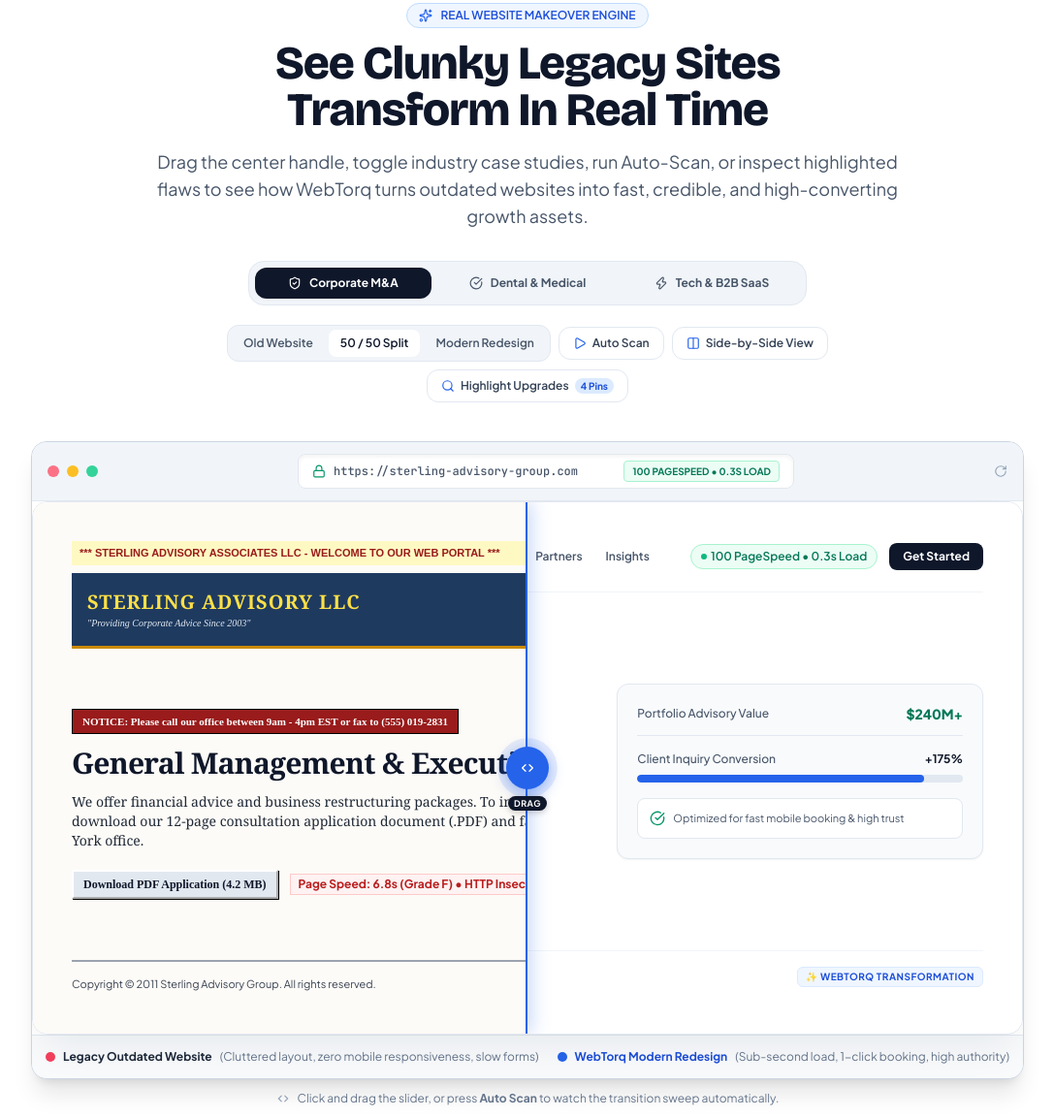
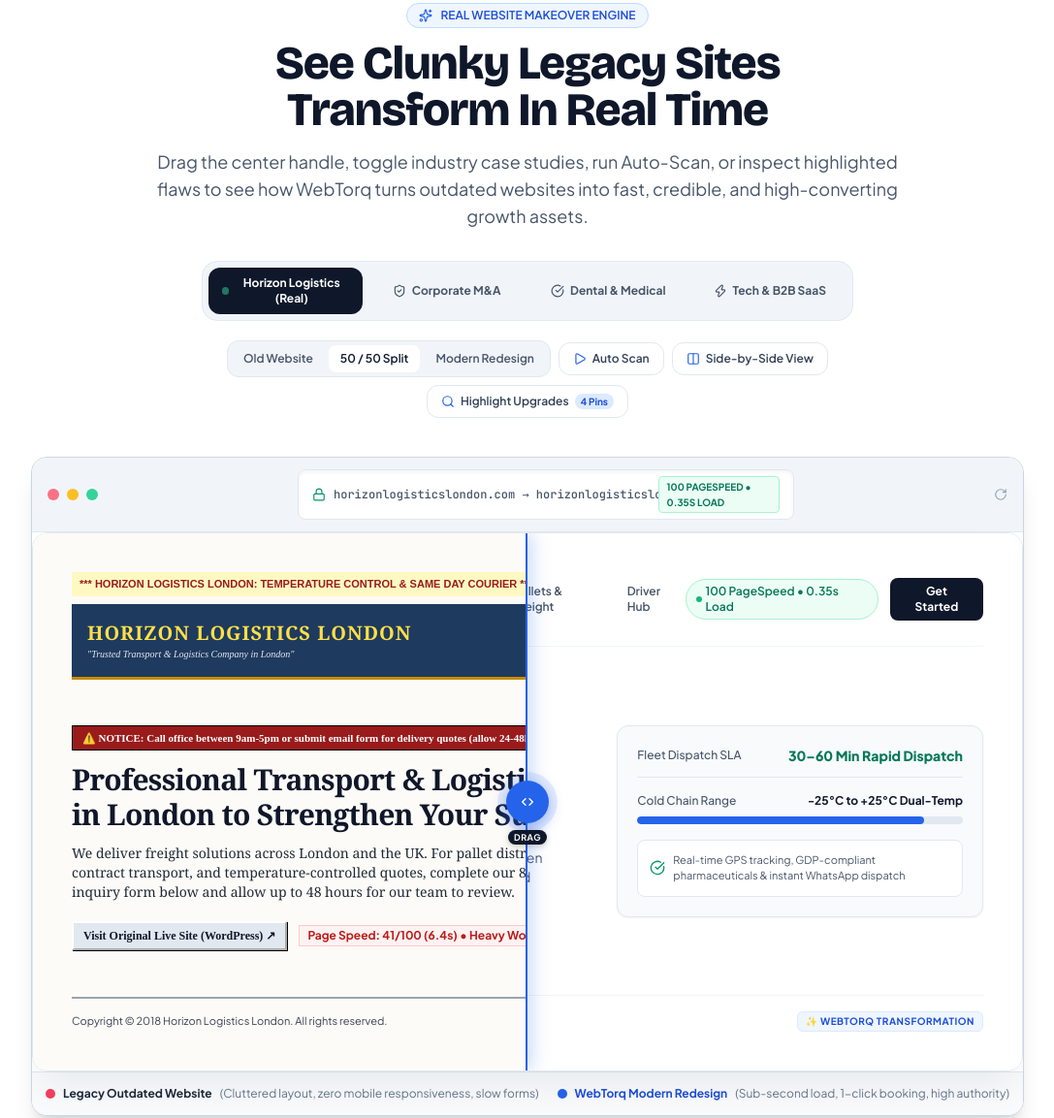
Before and after one commit to 4dopt/webtorq, a website: page index.html in a window 1280 px wide. Shown: the part 4176-5329 px from the top of the page at 97% size, without its empty margins (96-1183 px from the left). Drawn offline with nearby package versions, Linux system fonts and the light colour scheme.

Commit message:
feat(comparison): add real Horizon Logistics London redesign case study

```diff
--- a/index.html
+++ b/index.html
@@ -1017,16 +1017,20 @@
         </p>
 
         <!-- Industry Case Study Switcher Tabs -->
-        <div class="mt-8 flex flex-wrap items-center justify-center gap-2 p-1.5 rounded-2xl bg-slate-100 border border-slate-200 max-w-xl mx-auto">
-          <button onclick="switchIndustry('corporate')" data-industry="corporate" class="industry-tab-btn flex-1 min-w-[140px] px-4 py-2 rounded-xl text-xs font-bold transition-all flex items-center justify-center gap-2 bg-slate-900 text-white shadow-xs">
+        <div class="mt-8 flex flex-wrap items-center justify-center gap-2 p-1.5 rounded-2xl bg-slate-100 border border-slate-200 max-w-2xl mx-auto">
+          <button onclick="switchIndustry('horizon')" data-industry="horizon" class="industry-tab-btn flex-1 min-w-[150px] px-3.5 py-2 rounded-xl text-xs font-bold transition-all flex items-center justify-center gap-1.5 bg-slate-900 text-white shadow-xs">
+            <span class="w-2 h-2 rounded-full bg-emerald-400 animate-pulse"></span>
+            <span>Horizon Logistics (Real)</span>
+          </button>
+          <button onclick="switchIndustry('corporate')" data-industry="corporate" class="industry-tab-btn flex-1 min-w-[130px] px-3.5 py-2 rounded-xl text-xs font-bold text-slate-600 hover:bg-slate-100 transition-all flex items-center justify-center gap-1.5">
             <i data-lucide="shield-check" class="w-3.5 h-3.5"></i>
             <span>Corporate M&A</span>
           </button>
-          <button onclick="switchIndustry('healthcare')" data-industry="healthcare" class="industry-tab-btn flex-1 min-w-[140px] px-4 py-2 rounded-xl text-xs font-bold text-slate-600 hover:bg-slate-100 transition-all flex items-center justify-center gap-2">
+          <button onclick="switchIndustry('healthcare')" data-industry="healthcare" class="industry-tab-btn flex-1 min-w-[130px] px-3.5 py-2 rounded-xl text-xs font-bold text-slate-600 hover:bg-slate-100 transition-all flex items-center justify-center gap-1.5">
             <i data-lucide="check-circle" class="w-3.5 h-3.5"></i>
             <span>Dental & Medical</span>
           </button>
-          <button onclick="switchIndustry('tech')" data-industry="tech" class="industry-tab-btn flex-1 min-w-[140px] px-4 py-2 rounded-xl text-xs font-bold text-slate-600 hover:bg-slate-100 transition-all flex items-center justify-center gap-2">
+          <button onclick="switchIndustry('tech')" data-industry="tech" class="industry-tab-btn flex-1 min-w-[130px] px-3.5 py-2 rounded-xl text-xs font-bold text-slate-600 hover:bg-slate-100 transition-all flex items-center justify-center gap-1.5">
             <i data-lucide="zap" class="w-3.5 h-3.5"></i>
             <span>Tech & B2B SaaS</span>
           </button>
@@ -1081,7 +1085,7 @@
             <div class="w-full max-w-lg mx-3 px-3.5 py-1.5 rounded-lg bg-white border border-slate-200 text-xs text-slate-600 flex items-center justify-between shadow-inner">
               <span class="flex items-center gap-2 font-mono truncate">
                 <i data-lucide="lock" class="w-3.5 h-3.5 text-emerald-600 shrink-0"></i>
-                <span id="comparisonBrowserUrl">https://sterling-advisory-group.com</span>
+                <span id="comparisonBrowserUrl">horizonlogisticslondon.com → horizonlogisticslondon.netlify.app</span>
               </span>
               <span id="comparisonSpeedBadge" class="hidden sm:inline-flex text-[10px] bg-emerald-50 text-emerald-700 font-bold px-2 py-0.5 rounded border border-emerald-200 uppercase">
                 100 PageSpeed
--- a/script.js
+++ b/script.js
@@ -18,7 +18,7 @@ document.addEventListener('DOMContentLoaded', () => {
 
 // 1. Interactive Before / After Comparison Slider Engine
 let comparisonState = {
-  currentIndustry: 'corporate',
+  currentIndustry: 'horizon',
   viewMode: 'slider', // 'slider' or 'side-by-side'
   autoScanActive: false,
   autoScanReqId: null,
@@ -28,6 +28,57 @@ let comparisonState = {
 };
 
 const comparisonData = {
+  horizon: {
+    name: 'Horizon Logistics London',
+    url: 'horizonlogisticslondon.com → horizonlogisticslondon.netlify.app',
+    liveUrl: 'https://horizonlogisticslondon.netlify.app/',
+    beforeUrl: 'https://horizonlogisticslondon.com/',
+    speedBadge: '100 PageSpeed • 0.35s Load',
+    securityBadge: 'GDP Compliant • Cold Chain A+',
+    before: {
+      marquee: '*** HORIZON LOGISTICS LONDON: TEMPERATURE CONTROL & SAME DAY COURIER ***',
+      logo: 'HORIZON LOGISTICS LONDON',
+      tagline: '"Trusted Transport & Logistics Company in London"',
+      nav: ['HOME', 'SERVICES', 'ABOUT_US', 'DRIVER_RECRUITMENT', 'CONTACT'],
+      alert: '⚠️ NOTICE: Call office between 9am-5pm or submit email form for delivery quotes (allow 24-48h).',
+      title: 'Professional Transport & Logistics Services in London to Strengthen Your Supply Chain',
+      body: 'We deliver freight solutions across London and the UK. For pallet distribution, contract transport, and temperature-controlled quotes, complete our 8-field contact inquiry form below and allow up to 48 hours for our team to review.',
+      btn: 'Visit Original Live Site (WordPress) ↗',
+      speedTag: 'Page Speed: 41/100 (6.4s) • Heavy WordPress / Elementor Bloat',
+      counter: '019,420',
+      year: '2018'
+    },
+    after: {
+      initials: 'H',
+      brand: 'Horizon Logistics',
+      accentWord: 'London',
+      nav: ['Cold Chain', 'Same Day Transit', 'Pallets & Freight', 'Driver Hub'],
+      pill: 'Real Client Redesign Case Study • Wembley, London',
+      title: 'Professional Transport & Temperature Controlled Logistics in London.',
+      body: 'From mission-critical chilled pharmaceuticals (-25°C to +25°C) and frozen food transport to rapid 30-60 min courier dispatch and nationwide road haulage. Backed by 50+ years of operational excellence.',
+      primaryBtn: 'Open Live Redesign ↗',
+      secondaryBtn: 'WhatsApp 24/7 Dispatch',
+      secondaryUrl: 'https://wa.me/447878569458',
+      cardTitle: 'Fleet Dispatch SLA',
+      cardVal: '30–60 Min Rapid Dispatch',
+      cardMetricTitle: 'Cold Chain Range',
+      cardMetricVal: '-25°C to +25°C Dual-Temp',
+      cardFeature: 'Real-time GPS tracking, GDP-compliant pharmaceuticals & instant WhatsApp dispatch',
+      trustBadge: '50+ Years Haulage Heritage • GDP Compliant • Wembley HA0 3FF'
+    },
+    metrics: {
+      speed: { before: '41/100 (6.4s)', after: '100/100 (0.35s)', diff: '⚡ 18x Faster' },
+      mobile: { before: 'Cluttered WP Layout', after: '1-Tap WhatsApp & Call', diff: '📱 +84% Mobile Inquiries' },
+      conversion: { before: '1.2% Inquiry Rate', after: '6.8% Quote Requests', diff: '📈 +460% Fast Quotes' },
+      security: { before: 'Outdated WP Plugins', after: 'Netlify Edge CDN + SSL', diff: '🛡️ 100% Zero Downtime' }
+    },
+    hotspots: [
+      { id: 1, top: '15%', left: '72%', title: 'Instant WhatsApp & 24/7 Dispatch', flaw: 'Before: Restricted 9am-5pm phone desk and delayed email form', upgrade: 'After: 1-click 24/7 WhatsApp dispatch to 07878 569458 & rapid quote modal' },
+      { id: 2, top: '42%', left: '26%', title: 'Specialized Cold Chain Focus', flaw: 'Before: Generic freight text burying cold chain capabilities', upgrade: 'After: Dual-temp (-25°C to +25°C) pharma & frozen food precision front and center' },
+      { id: 3, top: '48%', left: '78%', title: 'Live Dispatch SLA Card', flaw: 'Before: Zero turnaround commitments or transit time guarantees', upgrade: 'After: 30-60 min rapid transit guarantee with real-time GPS tracking proof' },
+      { id: 4, top: '85%', left: '30%', title: 'Frictionless Mobile-First Quote Engine', flaw: 'Before: Clunky 8-field WordPress Elementor form with 24-48h reply lag', upgrade: 'After: 45-second direct quote flow with instant dispatcher route matching' }
+    ]
+  },
   corporate: {
     name: 'Sterling Advisory Group',
     url: 'https://sterling-advisory-group.com',
@@ -241,7 +292,13 @@ function renderIndustry(key) {
 
   // 1. Update URL bar
   const urlDisplay = document.getElementById('comparisonBrowserUrl');
-  if (urlDisplay) urlDisplay.textContent = data.url;
+  if (urlDisplay) {
+    if (data.liveUrl) {
+      urlDisplay.innerHTML = `<a href="${data.liveUrl}" target="_blank" rel="noopener" class="hover:text-blue-600 transition-colors flex items-center gap-1.5 truncate" title="View live redesign">${data.url} <svg xmlns="http://www.w3.org/2000/svg" width="12" height="12" viewBox="0 0 24 24" fill="none" stroke="currentColor" stroke-width="2" stroke-linecap="round" stroke-linejoin="round" class="inline-block opacity-70"><path d="M15 3h6v6"></path><path d="M10 14 21 3"></path><path d="M18 13v6a2 2 0 0 1-2 2H5a2 2 0 0 1-2-2V8a2 2 0 0 1 2-2h6"></path></svg></a>`;
+    } else {
+      urlDisplay.textContent = data.url;
+    }
+  }
 
   const speedBadgeDisplay = document.getElementById('comparisonSpeedBadge');
   if (speedBadgeDisplay) speedBadgeDisplay.textContent = data.speedBadge;
@@ -262,6 +319,7 @@ function renderIndustry(key) {
   const beforeInner = document.getElementById('beforeInnerContent');
   if (beforeInner) {
     const navLinks = data.before.nav.map(n => `<a href="#" onclick="return false;" class="text-blue-800 underline hover:text-blue-600">${n}</a>`).join(' &bull; ');
+    const beforeBtnAction = data.beforeUrl ? `window.open('${data.beforeUrl}', '_blank')` : `alert('Simulated legacy link: This PDF download was 4.2MB and took 14 seconds to load in 2011!')`;
     beforeInner.innerHTML = `
       <div>
         <div class="retro-marquee flex items-center justify-between">
@@ -293,7 +351,7 @@ function renderIndustry(key) {
         </p>
 
         <div class="pt-2 flex flex-wrap items-center gap-3">
-          <button class="retro-btn" onclick="alert('Simulated legacy link: This PDF download was 4.2MB and took 14 seconds to load in 2011!')">${data.before.btn}</button>
+          <button class="retro-btn" onclick="${beforeBtnAction}">${data.before.btn}</button>
           <span class="text-red-700 font-bold text-xs bg-red-50 px-2 py-0.5 border border-red-200 font-sans">
             ${data.before.speedTag}
           </span>
@@ -314,6 +372,8 @@ function renderIndustry(key) {
   const afterInner = document.getElementById('afterModernContent');
   if (afterInner) {
     const navItems = data.after.nav.map(n => `<span class="cursor-pointer hover:text-slate-900 transition-colors">${n}</span>`).join('');
+    const primaryBtnAction = data.liveUrl ? `window.open('${data.liveUrl}', '_blank')` : '';
+    const secondaryBtnAction = data.after.secondaryUrl ? `window.open('${data.after.secondaryUrl}', '_blank')` : '';
     afterInner.innerHTML = `
       <!-- Clean Modern Header -->
       <div class="flex items-center justify-between border-b border-slate-100 pb-4 sm:pb-5">
@@ -333,7 +393,7 @@ function renderIndustry(key) {
             <span class="w-1.5 h-1.5 rounded-full bg-emerald-500"></span>
             ${data.speedBadge}
           </span>
-          <button class="px-3.5 py-1.5 rounded-lg bg-slate-900 text-white text-xs font-bold hover:bg-blue-600 transition-colors shadow-xs">
+          <button class="px-3.5 py-1.5 rounded-lg bg-slate-900 text-white text-xs font-bold hover:bg-blue-600 transition-colors shadow-xs" onclick="${primaryBtnAction}">
             Get Started
           </button>
         </div>
@@ -352,10 +412,10 @@ function renderIndustry(key) {
             ${data.after.body}
           </p>
           <div class="flex flex-wrap items-center gap-3 pt-2">
-            <button class="px-4 py-2.5 rounded-lg bg-slate-900 text-white text-xs font-bold hover:bg-blue-600 transition-colors shadow-sm flex items-center gap-2">
+            <button class="px-4 py-2.5 rounded-lg bg-slate-900 text-white text-xs font-bold hover:bg-blue-600 transition-colors shadow-sm flex items-center gap-2" onclick="${primaryBtnAction}">
               <span>${data.after.primaryBtn}</span>
             </button>
-            <button class="px-4 py-2.5 rounded-lg bg-slate-50 border border-slate-200 text-slate-700 text-xs font-semibold hover:bg-slate-100">
+            <button class="px-4 py-2.5 rounded-lg bg-slate-50 border border-slate-200 text-slate-700 text-xs font-semibold hover:bg-slate-100" onclick="${secondaryBtnAction}">
               ${data.after.secondaryBtn}
             </button>
           </div>
```
